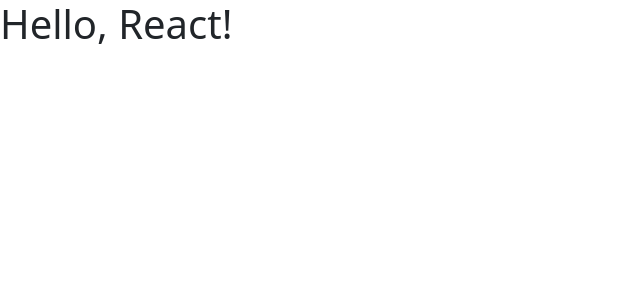
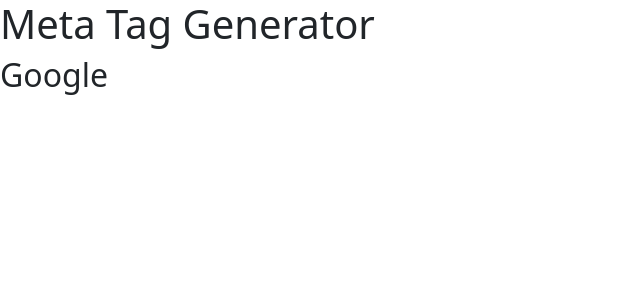
Before and after one commit to Arafat-alim/metatag-generator, a React (Create React App) app: page / in a window 1280 px wide. Shown: the top 300 px of the page, without its empty margins (0-640 px from the left). Built offline with nearby package versions, Linux system fonts and the light colour scheme.

Commit message:
created an App component.

```diff
--- a/src/App.js
+++ b/src/App.js
@@ -1,11 +1,27 @@
+import React, { useState, useEffect } from "react";
 import "./styles/style.css";
+import Card from "react-bootstrap/Card";
+import GenerateMetaTag from "./components/GenerateMetaTag";
+import MetaTagForms from "./components/MetaTagForms";
 
-function App() {
+const App = () => {
+  //Adding state management
+  const [metaTags, setMetaTags] = useState("");
+  const [metaTagCollection, setMetaTagCollection] = useState({
+    title: "",
+    description: "",
+    keyword: "",
+    author: "",
+    url: "",
+    imageUrl: "",
+  });
+
   return (
-    <div className="App">
-      <h1>Hello, React!</h1>
+    <div>
+      <h1>Meta Tag Generator</h1>
+      <h2>Google</h2>
     </div>
   );
-}
+};
 
 export default App;
```
